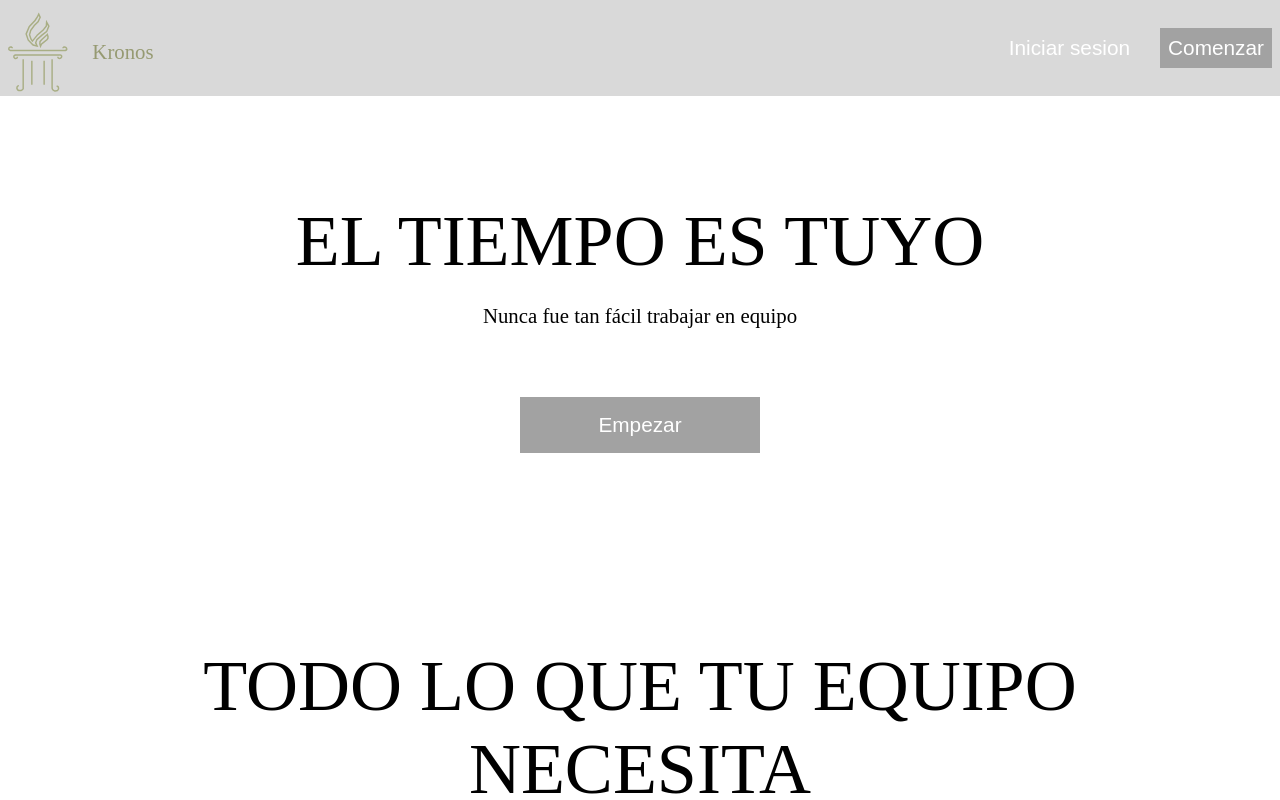
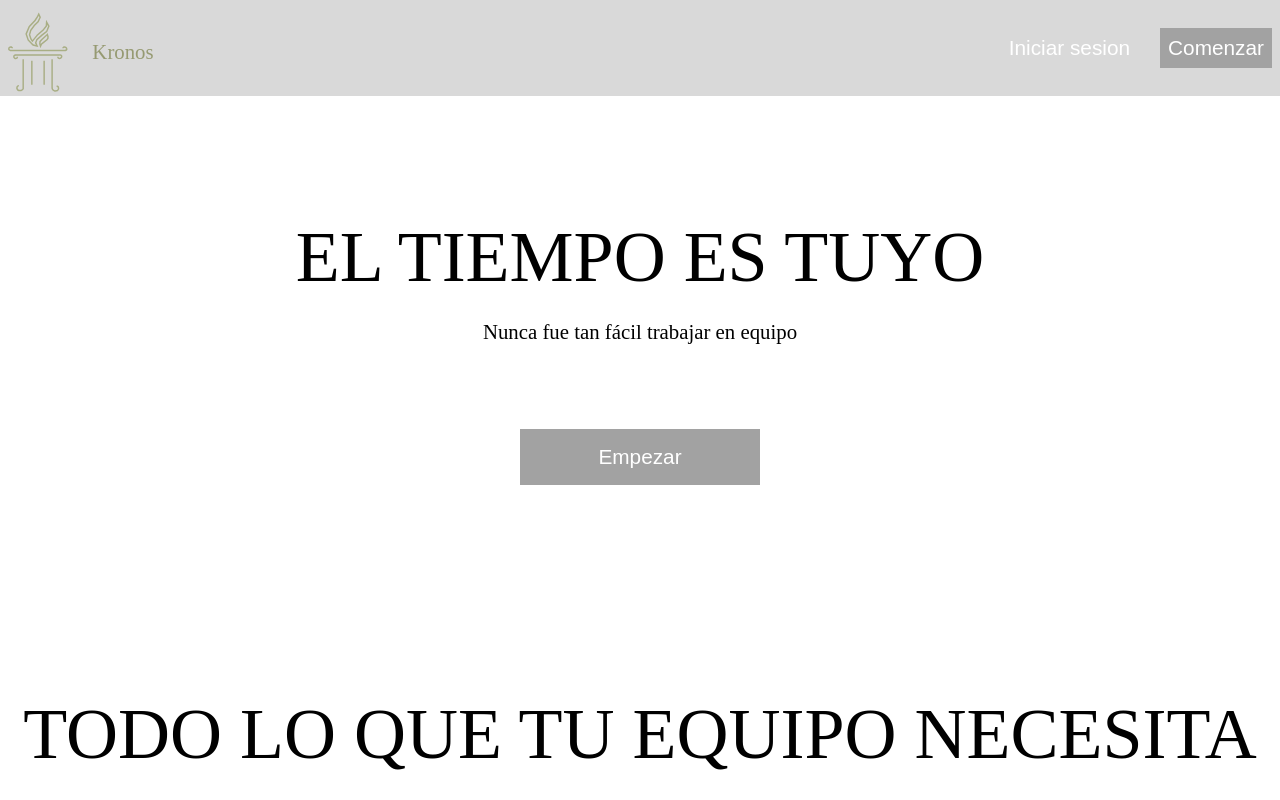
Before and after one commit to Frotolin08/Kronos-Proyecto, a React (Vite) app in the folder Frontend/: page / in a window 1280 px wide. Shown: the top 800 px of the page. Built offline with nearby package versions, Linux system fonts and the light colour scheme; a web font is replaced by a local one.

Commit message:
arreglos css y readme

```diff
--- a/Frontend/src/main.jsx
+++ b/Frontend/src/main.jsx
@@ -12,6 +12,7 @@ import ProjectPage from "./Pages/ProjectPage.jsx";
 import CalendarPage from "./Pages/CalendarPage.jsx";
 import DashboardPage from "./Pages/DashboardPage.jsx";
 import ProjectConfigPage from "./Pages/ProjectConfigPage.jsx";
+import './global.css'
 const router = createBrowserRouter([
   { path: "/", element: <LandingPage /> },
   { path: "*", element: <ErrorPage /> },
--- a/Frontend/src/styles.css
+++ b/Frontend/src/styles.css
@@ -1,6 +1,4 @@
-html {
-  font-family: var(--font);
-}
+
 :root {
   --secondaryColor: #D9D9D9;
   --mainColor: white;
@@ -115,11 +113,11 @@ margin-top: 0.5rem;
   }
 
   .LandingTitle {
-width: 60rem;
+width: 100%;
 font-family: var(--classyFont);
-margin-top: 12vh;
-padding: 3rem;
+margin-top: 10rem;
 text-align: center;
+margin-bottom: 4rem;
 
   }
   .LandingTitle h1 {
```
Also changed, not shown: Frontend/src/global.css (added), 1 other file (tests, documents, lock files or other folders).
